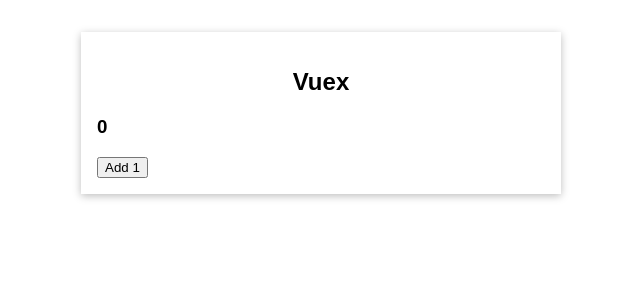
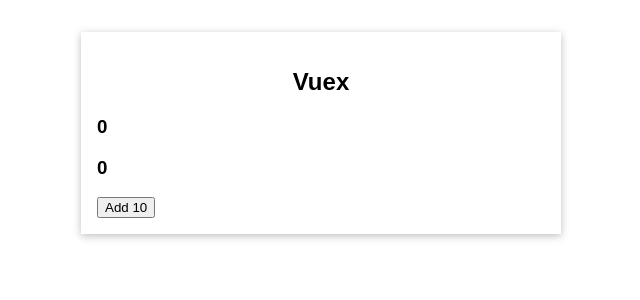
Before and after one commit to syedsimanta03/vue-practise, a Vue app: page / in a window 1280 px wide. Shown: the top 300 px of the page, without its empty margins (319-959 px from the left). Built offline with nearby package versions, Linux system fonts and the light colour scheme.

Commit message:
getters reuse

```diff
--- a/src/App.vue
+++ b/src/App.vue
@@ -1,17 +1,20 @@
 <template>
   <base-container title="Vuex">
     <the-counter></the-counter>
-    <button @click="addOne">Add 1</button>
+    <fav-counter></fav-counter>
+    <button @click="addOne">Add 10</button>
   </base-container>
 </template>
 
 <script>
 import TheCounter from './components/TheCounter.vue';
 import BaseContainer from './components/BaseContainer';
+import FavCounter from './components/FavCounter.vue';
 export default {
   components: {
     BaseContainer,
-    TheCounter
+    TheCounter,
+    FavCounter
   },
 
   methods: {
--- /dev/null
+++ b/src/components/FavCounter.vue
@@ -0,0 +1,17 @@
+<template>
+  <h3>
+    {{ counter }}
+  </h3>
+</template>
+
+<script>
+export default {
+  computed: {
+    counter() {
+      return this.$store.getters.normalizedCounter
+    },
+  },
+}
+</script>
+
+<style lang="scss" scoped></style>
--- a/src/main.js
+++ b/src/main.js
@@ -18,6 +18,18 @@
     increase(state, payload) {
       state.counter = state.counter + payload.value
     }
+  },
+
+  getters: {
+    finalCounter(state) {
+      return state.counter * 2
+    },
+    normalizedCounter(_, getters) {
+      const counter = getters.finalCounter
+      if (counter < 0 ) return 0
+      if (counter > 100 ) return 100
+      return counter
+    }
   }
 
 })
```
